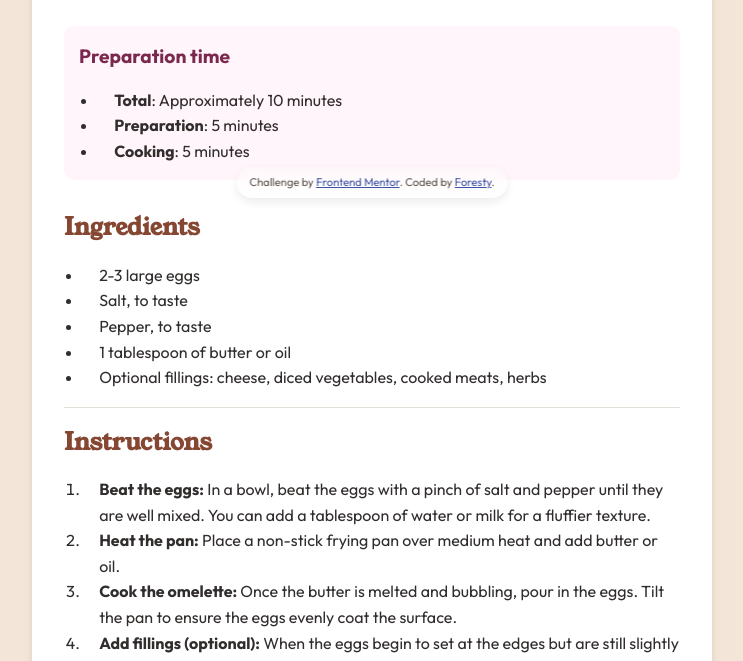
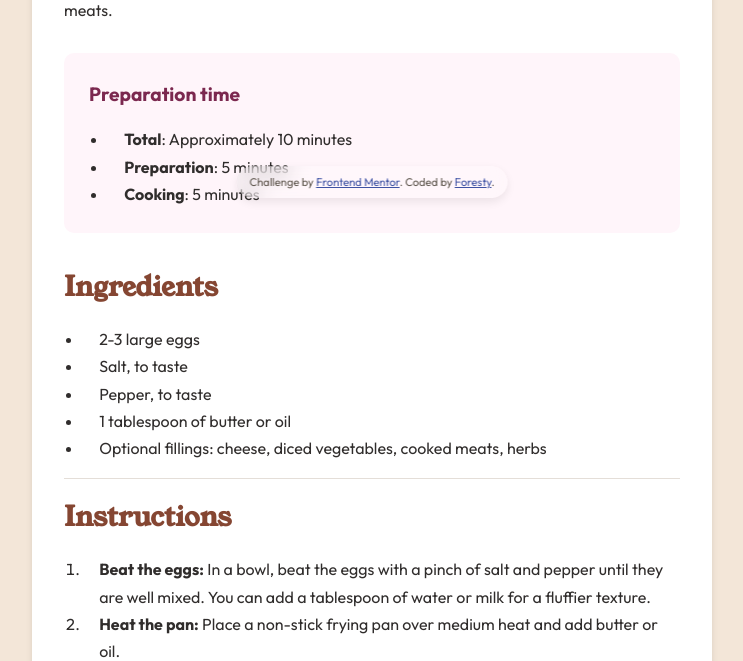
Before and after one commit to juningsan/recipe-page-basic, a plain HTML site: page index.html in a window 1280 px wide. Shown: the part 592-1253 px from the top of the page, without its empty margins (268-1011 px from the left). Drawn offline with Linux system fonts and the light colour scheme.

Commit message:
ui size adjust

```diff
--- a/index.html
+++ b/index.html
@@ -40,6 +40,7 @@
         to perfection, optionally filled with your choice of cheese, vegetables, or meats.
       </p>
     </header>
+    <main class="content">
       <section class="prep-time">
         <h2>Preparation time</h2>
         <ul>
@@ -48,7 +49,6 @@
           <li><b>Cooking</b>: 5 minutes</li>
         </ul>
       </section>
-    <main class="content">
       <section class="ingredients">
         <h2>Ingredients</h2>
         <ul>
--- a/style.css
+++ b/style.css
@@ -44,12 +44,14 @@ body {
 }
 
 h1 {
+    font-size: 2.3rem;
     font-family: var(--font-title);
     font-weight: 400;
     margin: 1.5rem 0 1rem 0;
 }
 
 h2 {
+    font-size: 1.7rem;
     font-family: var(--font-title);
     color: var(--color-brown-800);
     margin: 0 0 1rem 0;
@@ -71,7 +73,7 @@ header .title-img img {
 
 section.prep-time {
     margin: 1rem 0;
-    padding: 15px;
+    padding: 25px;
     background-color: var(--color-rose-50);
     border-radius: 10px;
 }
@@ -162,10 +164,11 @@ footer.attribution {
     }
     body {
         align-items: start;
+        line-height: 1.7;
     }
     .wrapper {
         min-height: 85vh;
-        margin: 100px 0;
+        margin: 110px 0;
         padding: 2rem;
     }
 
```
Lines whose indentation alone changed are shown as unchanged.
